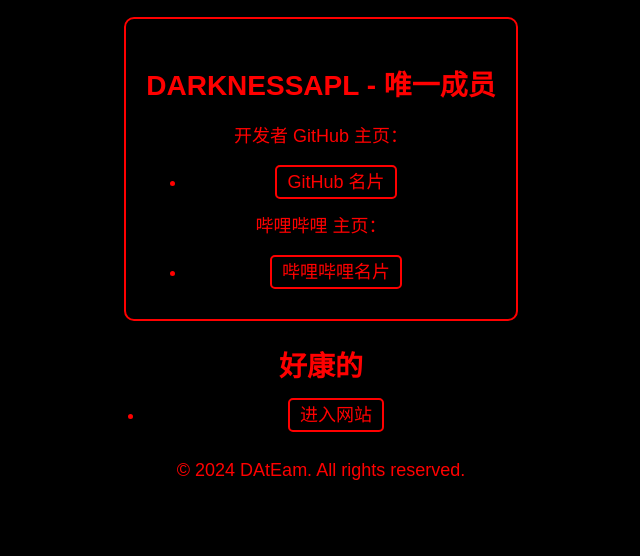
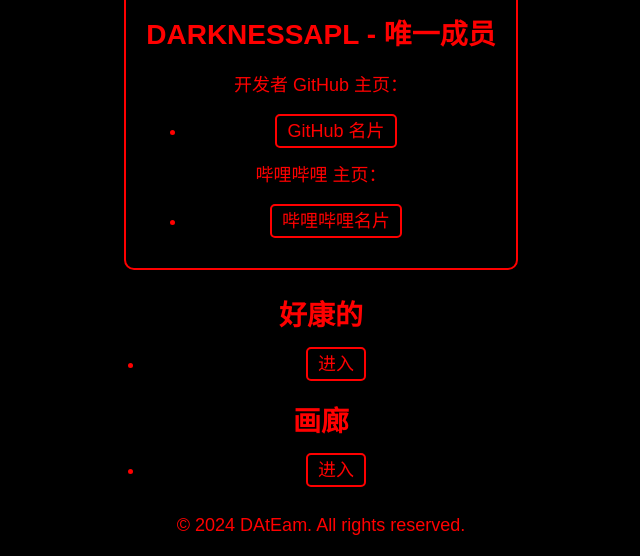
Before and after one commit to Darkness-apl/DAtEam, a plain HTML site: page index.html in a window 1280 px wide. Shown: the part 249-805 px from the top of the page, without its empty margins (319-959 px from the left). Drawn offline with Linux system fonts and the light colour scheme.

Commit message:
Update index.html

```diff
--- a/index.html
+++ b/index.html
@@ -32,7 +32,14 @@
         <section class="additional-info">
             <h2>好康的</h2>
             <ul>
-                <li><a href="showtime.html" target="_blank" class="download-link">进入网站</a></li>
+                <li><a href="showtime.html" target="_blank" class="download-link">进入</a></li>
+            </ul>
+        </section>
+
+        <section class="additional-info">
+            <h2>画廊</h2>
+            <ul>
+                <li><a href="drawshow.html" target="_blank" class="download-link">进入</a></li>
             </ul>
         </section>
     </main>
```
